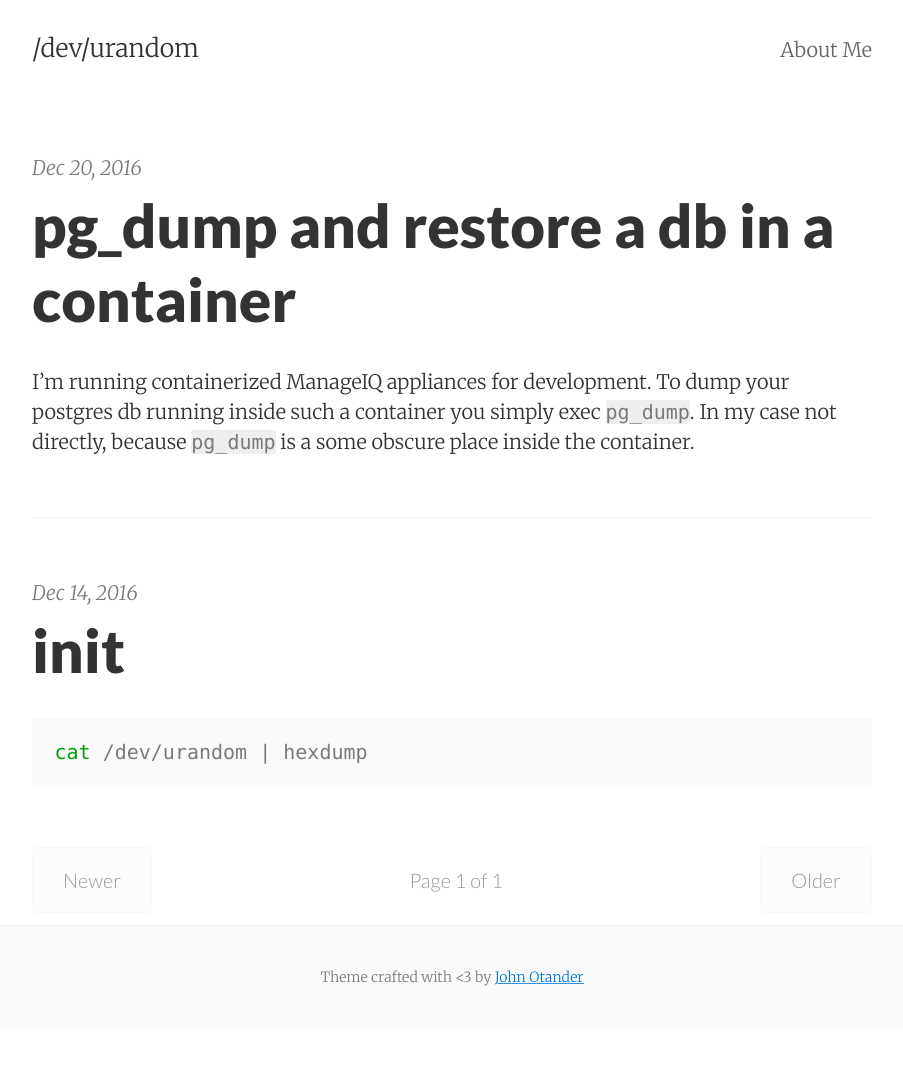
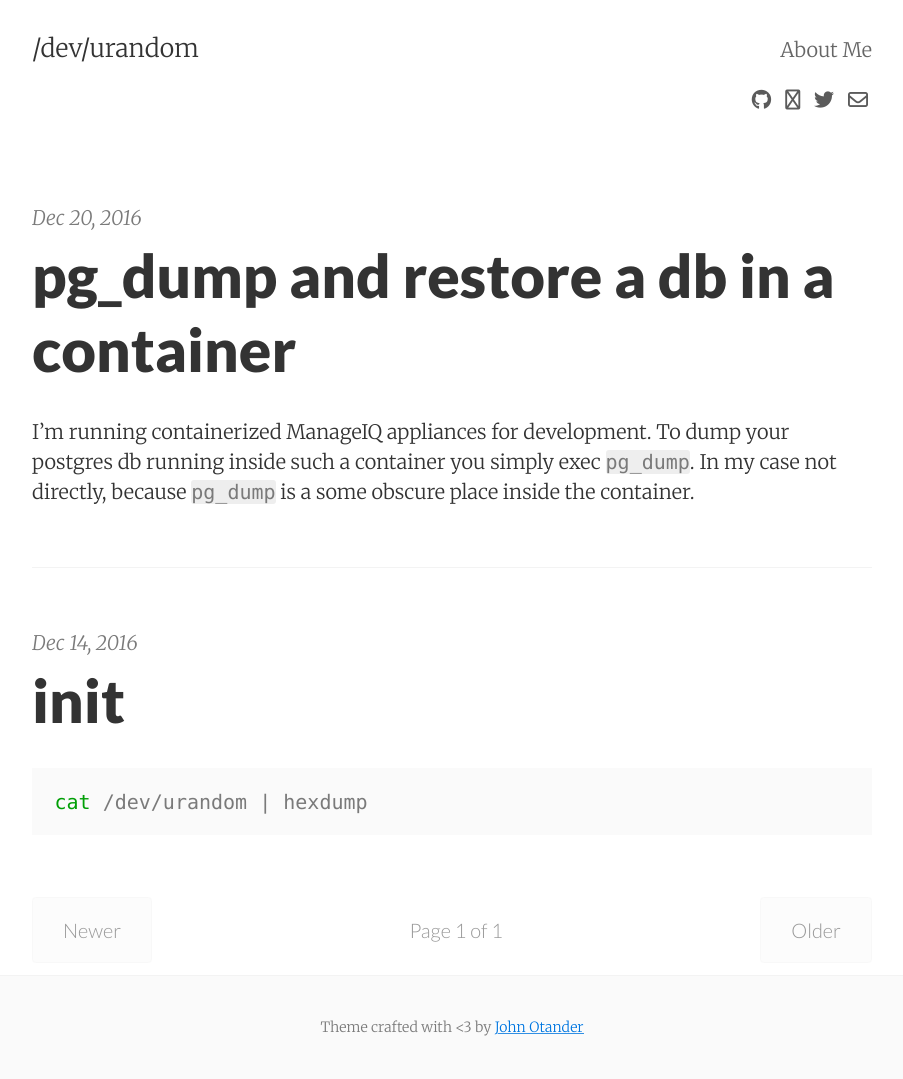
Before and after one commit to durandom/durandom.github.io, a Jekyll site: the page built from index.html, in a window 1280 px wide. Shown: the whole page, without its empty margins (188-1091 px from the left). Built offline with Jekyll 4.4.1, drawn with Linux system fonts in a browser that asks for light colours; nearby versions of some CDN libraries; the list of posts is cut into pages by our own code; before the commit the page ends 1029 px from its top, so only the background shows below that.

Commit message:
show social stuff

```diff
--- a/_config.yml
+++ b/_config.yml
@@ -20,7 +20,7 @@ bing_verification:
 animated:             false
 show_related_posts:   false
 show_post_footers:    true
-show_social_icons:    false
+show_social_icons:    true
 ajaxify_contact_form: false
 enable_mathjax: false
 extended_fonts: false
@@ -60,7 +60,7 @@ flattr_button:
 show_sharing_icons: false
 # Change to 'true' to enable individual icons
 share_facebook: false
-share_twitter: false
+share_twitter: true
 share_googleplus: false
 share_linkedin: false
 share_digg: false
```
